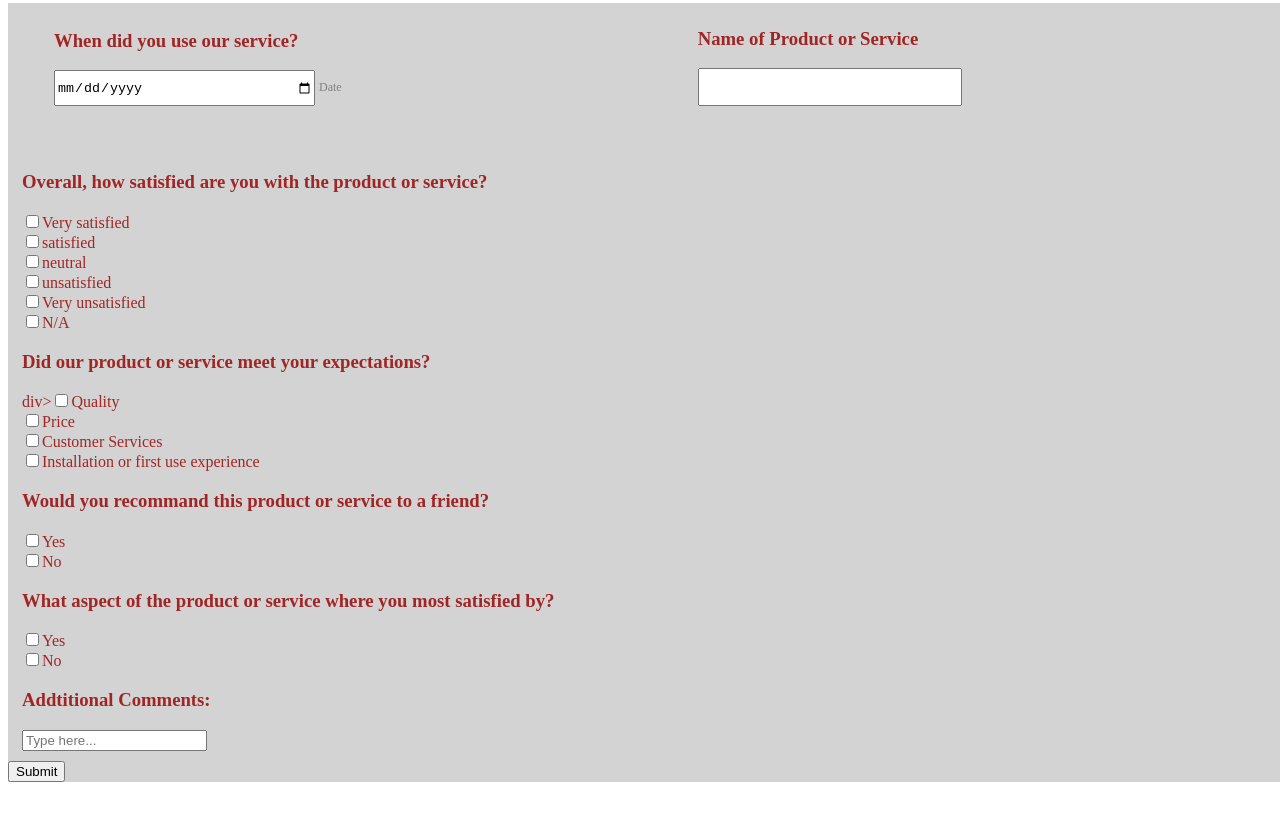
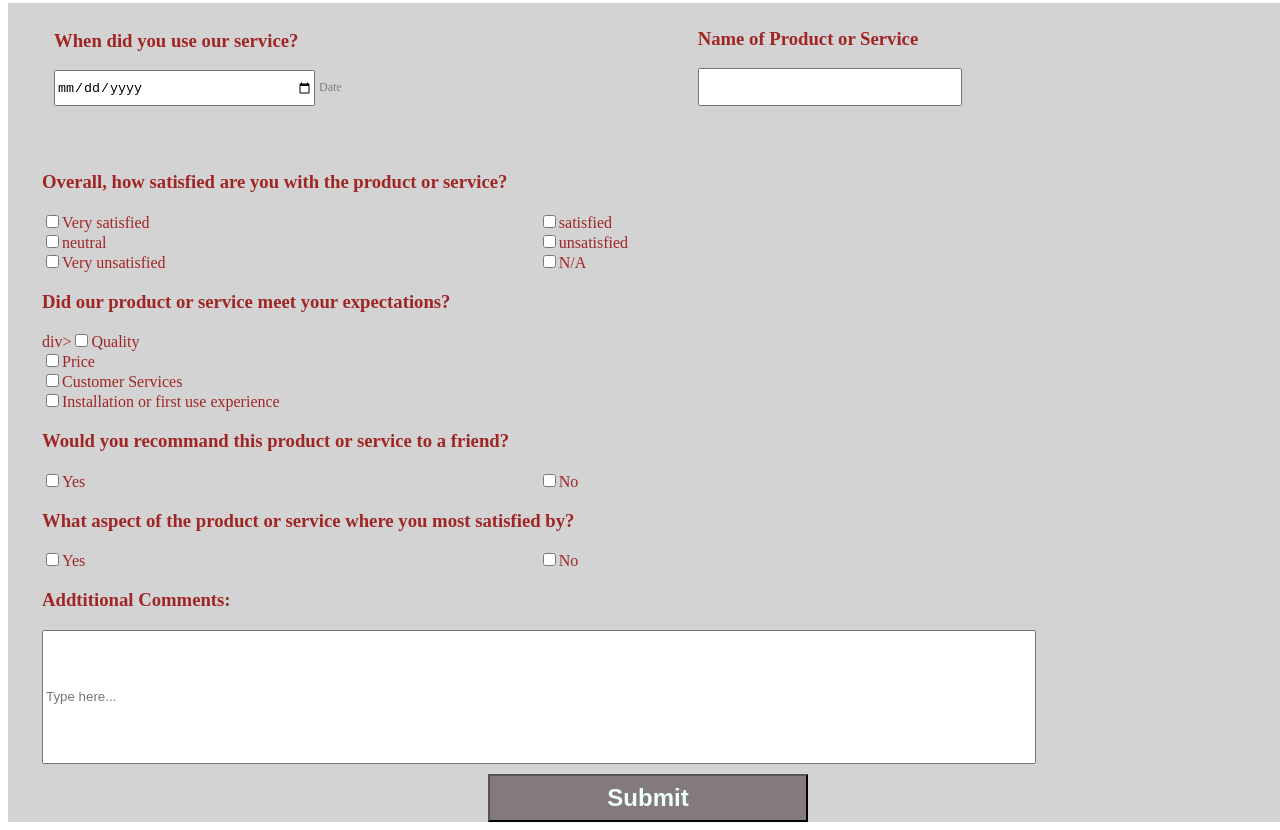
Before and after one commit to assaad-ali/Survey, a plain HTML site: page index.html in a window 1280 px wide. Shown: the part 107-937 px from the top of the page. Before the commit the page ends 897 px from the top, so only its background shows below. Drawn offline with Linux system fonts and the light colour scheme.

Commit message:
Finslizing css

```diff
--- a/styles/styles.css
+++ b/styles/styles.css
@@ -49,3 +49,38 @@ fieldset{
     height: 4rem; */
     padding-left: 20rem;
 }
+.check-boxes{
+    padding-left: 2rem;
+}
+.satisfaction > div{
+    display: inline-block;
+    width: 40%;
+}
+.expectation > div{
+    display: inline-block;
+    width: 40%;
+}
+.recommendation > div{
+    display: inline-block;
+    width: 40%;
+}
+.aspect > div{
+    display: inline-block;
+    width: 40%;
+}
+.comments{
+    width: 80%;
+    height: 8rem;
+    text-align: start;
+}
+.submit{
+    padding-left: 30rem;
+}
+.submit > input{
+    width: 40%;
+    height: 3rem;
+    background-color: rgb(131, 123, 123);
+    font-weight: 700;
+    font-size: 24px;
+    color: azure;
+}
```
